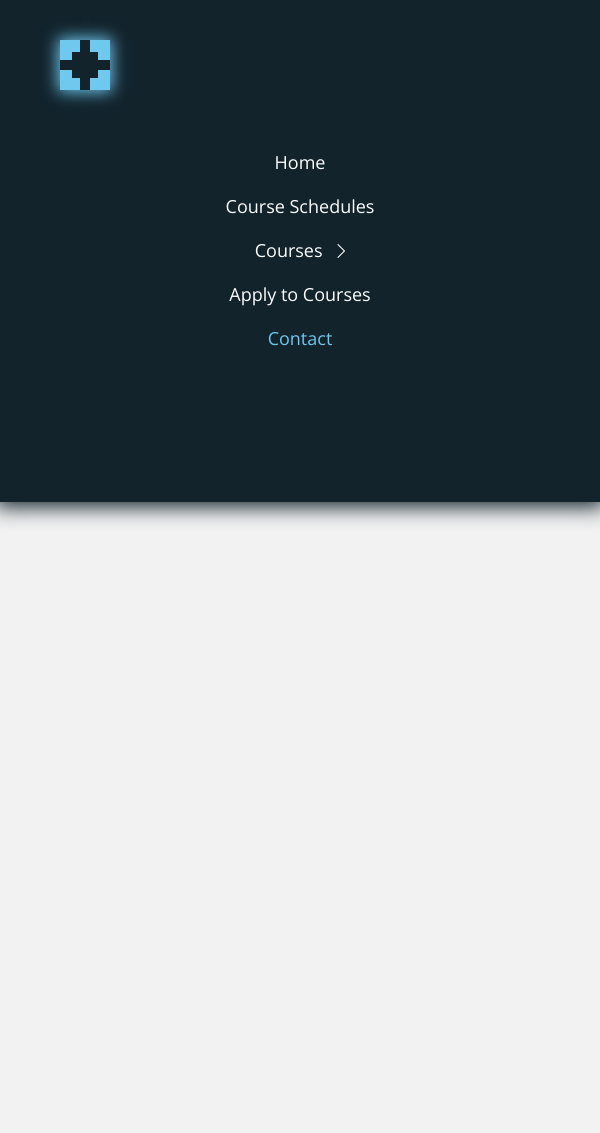
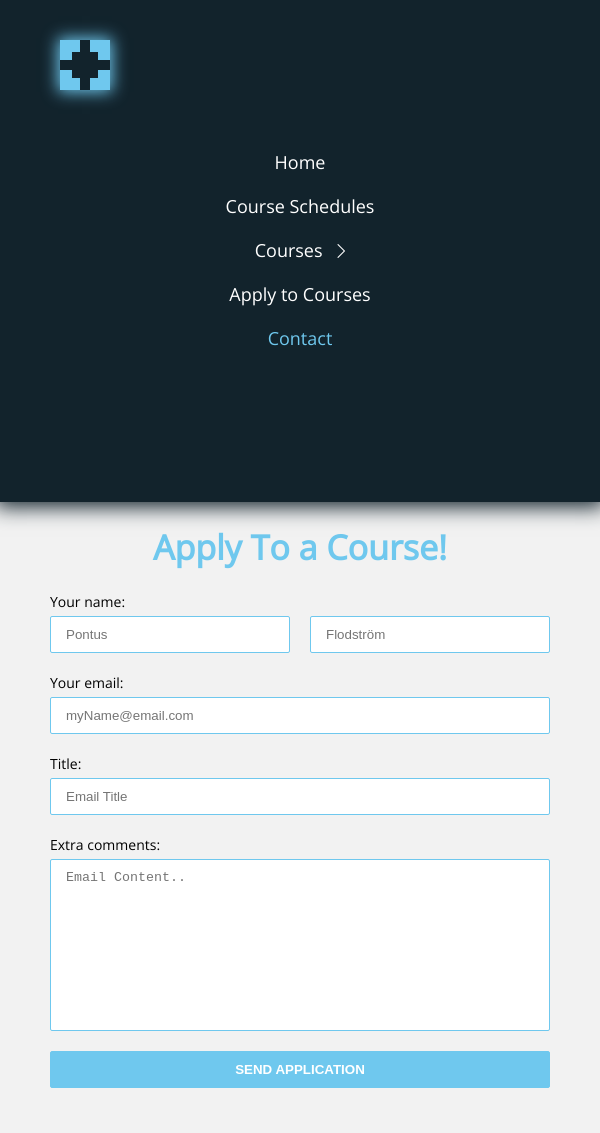
Before and after one commit to Zenty/TUC-uppgift-individuell, a plain HTML site: page contact.html in a window 600 px wide. Before the commit the page ends 902 px from the top, so only its background shows below. Drawn offline with nearby package versions, Linux system fonts and the light colour scheme.

Commit message:
Finished apply.html, Started contact.html

```diff
--- a/contact.html
+++ b/contact.html
@@ -52,8 +52,24 @@
     </nav>
   </header>
   <!-- Main Content -->
-  <main>
-
+  <main id="contact">
+    <section>
+      <h1>Apply To a Course!</h1>
+      <form action="/apply.html" id="apply_form" method="GET">
+        <label for="email_sender_fname"> Your name:</label>
+        <div id="name_container">
+          <input type="text" id="email_sender_fname" name="email_sender_fname" placeholder="Pontus" required>
+          <input type="text" id="email_sender_lname" name="email_sender_lname" placeholder="Flodström" required>
+        </div>
+        <label for="email_from"> Your email:</label>
+        <input type="email" id="email_from" name="email_from" placeholder="myName@email.com" required>
+        <label for="email_title"> Title:</label>
+        <input type="text" id="email_title" name="email_title" placeholder="Email Title" required>
+        <label for="email_content"> Extra comments:</label>
+        <textarea id="email_content" name="email_content" rows="10" placeholder="Email Content.."></textarea>
+        <input type="submit" id="application_submit" value="SEND APPLICATION">
+      </form>
+    </section>
   </main>
   <!-- Footer -->
   <footer>
--- a/styles/media-queries.css
+++ b/styles/media-queries.css
@@ -40,11 +40,11 @@
   main#index section.banner h2 { font-size: 26px; }
   main#index section.main-content h2 { font-size: 32px; }
   main#index section.main-content a#schedule-button { font-size: 18px; }
-  /* Apply.html */
-  main#apply section h1 { font-size: 46px; line-height: 50px; }
-  main#apply section form { width: 100%; max-width: 500px; }
-  main#apply section form input { width: 50%; min-width: 170px; }
-  main#apply section form select { width: 50%; min-width: 170px; }
+  /* Apply.html & Contact.html */
+  main#apply section h1, main#contact section h1 { font-size: 46px; line-height: 50px; }
+  main#apply section form, main#contact section form { width: 100%; max-width: 500px; }
+  main#apply section form input, main#contact section form input { width: 50%; min-width: 170px; }
+  main#apply section form select, main#contact section form select { width: 50%; min-width: 170px; }
   /* Footer */
   footer { flex-wrap: wrap; text-align: left; }
   footer section { order: 2; }
@@ -77,10 +77,11 @@
   main#index section.main-content h2 { font-size: 32px; }
   main#index section.main-content a#schedule-button { font-size: 18px; }
   /* Apply.html */
-  main#apply section h1 { font-size: 36px; line-height: 40px; }
-  main#apply section form { width: 100%; }
-  main#apply section form input { width: 100%; }
-  main#apply section form select { width: 100%; }
+  main#apply section, main#contact section { padding: 25px; }
+  main#apply section h1, main#contact section h1 { font-size: 34px; line-height: 40px; }
+  main#apply section form, main#contact section form { width: 100%; margin-top: 25px; }
+  main#apply section form input, main#contact section form input { width: 100%; }
+  main#apply section form select, main#contact section form select { width: 100%; }
   /* Footer */
   footer { grid-column: col-start / span col-end; grid-row: footer / span row-end; flex-wrap: wrap; }
   footer section { order: 2; }
--- a/styles/style.css
+++ b/styles/style.css
@@ -162,15 +162,15 @@ main#index section.main-content section.js_courses a { background-image: url("/i
 main#index section.main-content section.js_courses div { background-color: rgba(var(--primary-js-color), 0.5); border-radius: 15px; border-top-left-radius: 0px; }
 main#index section.main-content section.js_courses a:hover { box-shadow: 0px 0px 15px 5px rgba(var(--primary-js-color), 1); }
 
-/* Index.html */
-main#apply section {
+/* Apply.html & Contact.html */
+main#apply section, main#contact section {
   width: 100%;
   display: flex;
   flex-direction: column;
   align-items: center;
 }
 
-main#apply section form {
+main#apply section form, main#contact section form {
   display: flex;
   width: 500px;
   flex-direction: column;
@@ -178,32 +178,32 @@ main#apply section form {
   margin-top: 50px;
 }
 
-main#apply section form input {
-  width: 50%;
+main#apply section form input, main#contact section form input {
+  width: 48%;
   margin-bottom: 20px;
   padding: 10px 15px;
   border: 1px solid var(--primary-color);
   border-radius: 2px;
 }
 
-main#apply section form input:focus-visible {
+main#apply section form input:focus-visible, main#contact section form input:focus-visible {
   outline-color: var(--primary-color);
 }
 
 
-main#apply section form select {
-  width: 50%;
+main#apply section form select, main#contact section form select {
+  width: 48%;
   margin-bottom: 20px;
   padding: 10px 15px;
   border: 1px solid var(--primary-color);
   border-radius: 2px;
 }
 
-main#apply section form select:focus-visible {
+main#apply section form select:focus-visible, main#contact section form select:focus-visible {
   outline-color: var(--primary-color);
 }
 
-main#apply section form textarea {
+main#apply section form textarea, main#contact section form textarea {
   width: 100%;
   margin-bottom: 20px;
   padding: 10px 15px;
@@ -212,11 +212,11 @@ main#apply section form textarea {
   border-radius: 2px;
 }
 
-main#apply section form textarea:focus-visible {
+main#apply section form textarea:focus-visible, main#contact section form textarea:focus-visible {
   outline-color: var(--primary-color);
 }
 
-main#apply section form [type|="submit"] {
+main#apply section form [type|="submit"], main#contact section form [type|="submit"] {
   background-color: var(--primary-color);
   width: 100%;
   cursor: pointer;
@@ -224,10 +224,22 @@ main#apply section form [type|="submit"] {
   font-weight: bold;
 }
 
-main#apply section form [type|="submit"]:hover {
+main#apply section form [type|="submit"]:hover, main#contact section form [type|="submit"]:hover {
   background-color: white;
   color: var(--primary-color);
   border: 1px solid var(--primary-color);
+}
+
+main#contact section form #name_container {
+  width: 100%;
+  display: flex;
+  flex-direction: row;
+  justify-content: space-between;
+  flex-wrap: wrap;
+}
+
+main#contact section form #name_container input {
+  width: 48%;
 }
 
 /* ************ */
--- a/styles/typography.css
+++ b/styles/typography.css
@@ -14,6 +14,7 @@ header nav ul.menu li a i#submenu-arrow { font-size: 16px; margin-left: 10px; }
 header nav ul.menu li a.active i#submenu-arrow { color: var(--primary-color); }
 
 /* Main */
+/* Index.html */
 main#index section.banner h1 { font-size: 60px; color: var(--main-main-heading-color); line-height: 65px; word-break: break-word; }
 main#index section.banner h2 { font-size: 32px; color: var(--main-main-heading-color); padding-top: 15px;}
 main#index section.banner #banner-button { background-color: var(--primary-color); display: inline-block; font-size: 22px; margin-top: 35px; padding: 20px 40px; color: white; text-decoration: none; box-shadow: 0px 0px 10px rgba(0,0,0,0.2) }
@@ -33,8 +34,13 @@ main#index section.main-content section a h4 { font-size: 36px; word-break: brea
 main#index section.main-content section a span { font-size: 16px; text-align: right; padding-right: 15px; padding-top: 15px;}
 main#index section.main-content section a:hover span { font-size: 16px; text-align: right; padding-right: 15px; text-decoration: underline; }
 
+/* Apply.html */
 main#apply section h1 { font-size: 60px; color: var(--primary-color); line-height: 65px; word-break: break-word; }
 main#apply section form label { font-size: 14px; margin-bottom: 5px; }
+
+/* Contact.html */
+main#contact section h1 { font-size: 60px; color: var(--primary-color); line-height: 65px; word-break: break-word; }
+main#contact section form label { font-size: 14px; margin-bottom: 5px; }
 
 /* Footer */
 footer section h3 {font-family: 'Open Sans', sans-serif; color: var(--footer-heading-color); font-size: 15px; font-weight: bold; letter-spacing: 1.5px; text-align: left; padding-bottom: 10px; }
```
Also changed, not shown: apply.html (+4 -4 lines).
